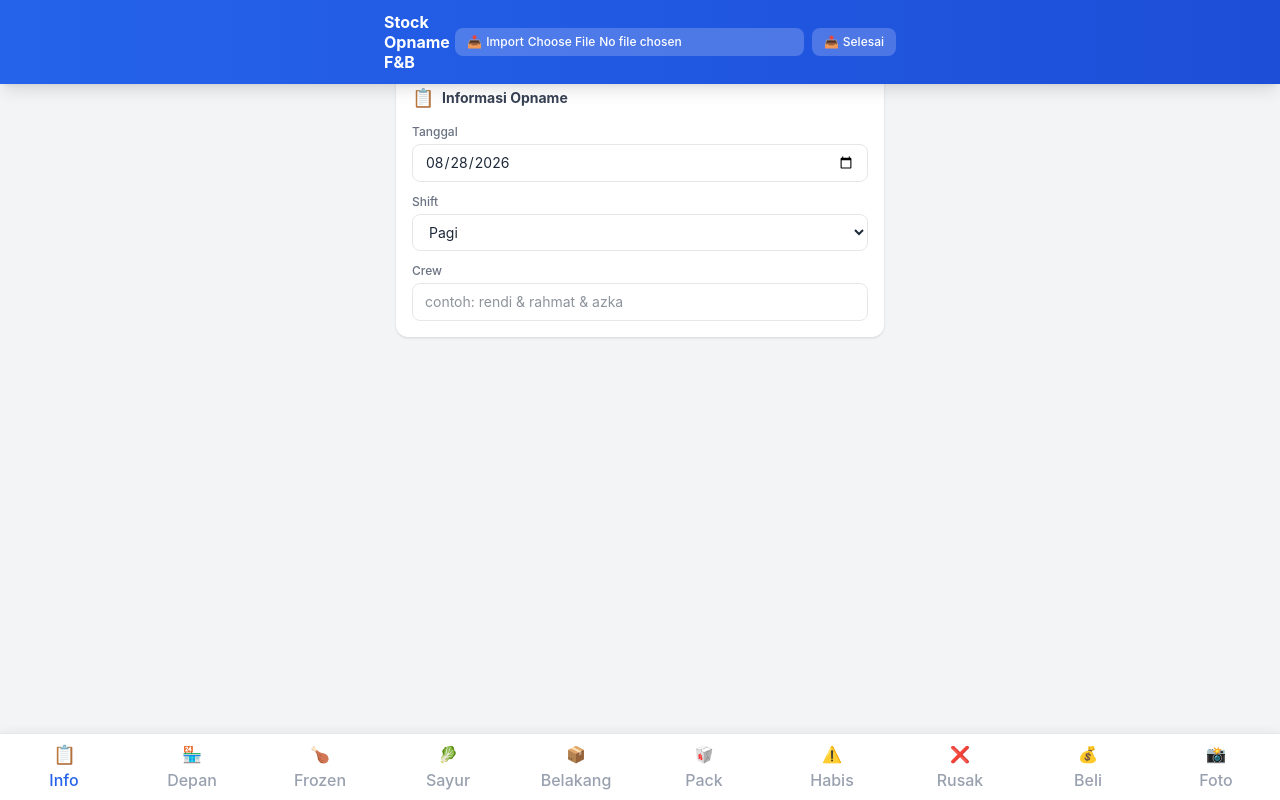
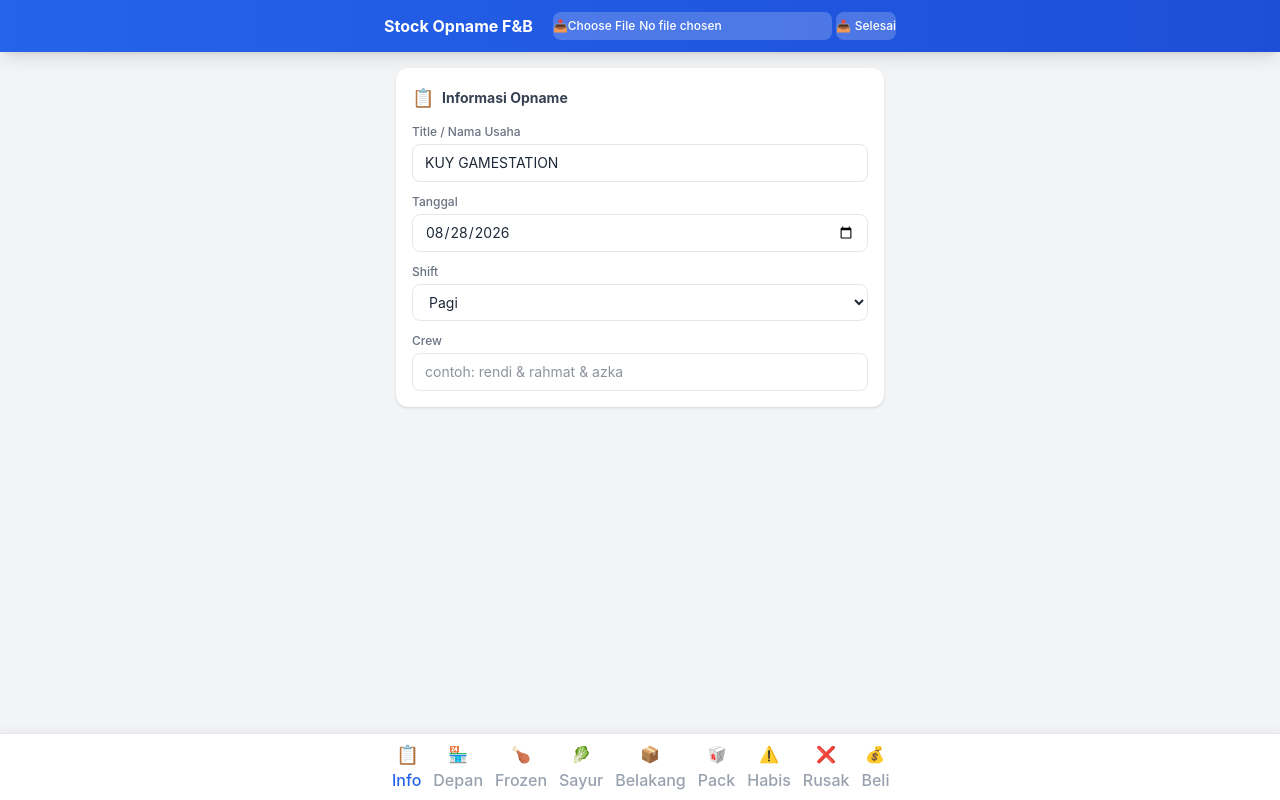
Before and after one commit to indraplrg/opname, a website: page index.html in a window 1280 px wide. Drawn offline with Linux system fonts and the light colour scheme.

Commit message:
fixing ui bug again

```diff
--- a/index.html
+++ b/index.html
@@ -27,12 +27,12 @@
             <div>
                 <h1 class="text-base font-bold leading-tight">Stock Opname F&B</h1>
             </div>
-            <div class="flex items-center gap-2">
-                <label class="bg-white/20 hover:bg-white/30 px-3 py-1.5 rounded-lg text-xs font-medium transition-colors flex items-center gap-1 cursor-pointer">
-                    <span>📥</span> Import
+            <div class="flex items-center gap-1">
+                <label class="bg-white/20 hover:bg-white/30 px-2.5 py-1.5 rounded-lg text-xs font-medium transition-colors flex items-center justify-center cursor-pointer" title="Import JSON">
+                    <span>📥</span>
                     <input type="file" accept=".json" onchange="importJSON(event)" class="hidden">
                 </label>
-                <button onclick="showExport()" class="bg-white/20 hover:bg-white/30 px-3 py-1.5 rounded-lg text-xs font-medium transition-colors flex items-center gap-1">
+                <button onclick="showExport()" class="bg-white/20 hover:bg-white/30 px-2.5 py-1.5 rounded-lg text-xs font-medium transition-colors flex items-center gap-1">
                     <span>📤</span> Selesai
                 </button>
             </div>
@@ -49,6 +49,10 @@
                     <span class="text-lg">📋</span> Informasi Opname
                 </h2>
                 <div class="space-y-3">
+                    <div>
+                        <label class="text-xs font-medium text-gray-500 mb-1 block">Title / Nama Usaha</label>
+                        <input type="text" id="info-title" placeholder="contoh: KUY GAMESTATION" class="w-full border border-gray-200 rounded-lg px-3 py-2 text-sm focus:ring-2 focus:ring-blue-500 focus:border-blue-500 outline-none" oninput="saveData()">
+                    </div>
                     <div>
                         <label class="text-xs font-medium text-gray-500 mb-1 block">Tanggal</label>
                         <input type="date" id="info-tanggal" class="w-full border border-gray-200 rounded-lg px-3 py-2 text-sm focus:ring-2 focus:ring-blue-500 focus:border-blue-500 outline-none" onchange="saveData()">
@@ -234,44 +238,44 @@
 
     <!-- Bottom Navigation -->
     <nav class="fixed bottom-0 left-0 right-0 bg-white border-t border-gray-200 z-50 shadow-[0_-2px_10px_rgba(0,0,0,0.05)]">
-        <div id="bottom-nav" class="flex overflow-x-auto no-scrollbar">
-            <button onclick="switchTab('info')" data-tab="info" class="nav-item active flex flex-col items-center shrink-0 min-w-0 flex-1 py-2 px-0.5 text-[9px] font-medium text-gray-400 hover:text-blue-600 transition-colors">
+        <div id="bottom-nav" class="flex gap-1 overflow-x-auto no-scrollbar max-w-lg mx-auto px-1">
+            <button onclick="switchTab('info')" data-tab="info" class="nav-item active flex flex-col items-center shrink-0 min-w-[48px] py-2 px-1 text-[9px] font-medium text-gray-400 hover:text-blue-600 transition-colors">
                 <span class="nav-icon text-base mb-0.5 transition-transform">📋</span>
                 Info
             </button>
-            <button onclick="switchTab('depan')" data-tab="depan" class="nav-item flex flex-col items-center shrink-0 min-w-0 flex-1 py-2 px-0.5 text-[9px] font-medium text-gray-400 hover:text-blue-600 transition-colors">
+            <button onclick="switchTab('depan')" data-tab="depan" class="nav-item flex flex-col items-center shrink-0 min-w-[48px] py-2 px-1 text-[9px] font-medium text-gray-400 hover:text-blue-600 transition-colors">
                 <span class="nav-icon text-base mb-0.5 transition-transform">🏪</span>
                 Depan
             </button>
-            <button onclick="switchTab('frozen')" data-tab="frozen" class="nav-item flex flex-col items-center shrink-0 min-w-0 flex-1 py-2 px-0.5 text-[9px] font-medium text-gray-400 hover:text-blue-600 transition-colors">
+            <button onclick="switchTab('frozen')" data-tab="frozen" class="nav-item flex flex-col items-center shrink-0 min-w-[48px] py-2 px-1 text-[9px] font-medium text-gray-400 hover:text-blue-600 transition-colors">
                 <span class="nav-icon text-base mb-0.5 transition-transform">🍗</span>
                 Frozen
             </button>
-            <button onclick="switchTab('sayur')" data-tab="sayur" class="nav-item flex flex-col items-center shrink-0 min-w-0 flex-1 py-2 px-0.5 text-[9px] font-medium text-gray-400 hover:text-blue-600 transition-colors">
+            <button onclick="switchTab('sayur')" data-tab="sayur" class="nav-item flex flex-col items-center shrink-0 min-w-[48px] py-2 px-1 text-[9px] font-medium text-gray-400 hover:text-blue-600 transition-colors">
                 <span class="nav-icon text-base mb-0.5 transition-transform">🥬</span>
                 Sayur
             </button>
-            <button onclick="switchTab('belakang')" data-tab="belakang" class="nav-item flex flex-col items-center shrink-0 min-w-0 flex-1 py-2 px-0.5 text-[9px] font-medium text-gray-400 hover:text-blue-600 transition-colors">
+            <button onclick="switchTab('belakang')" data-tab="belakang" class="nav-item flex flex-col items-center shrink-0 min-w-[48px] py-2 px-1 text-[9px] font-medium text-gray-400 hover:text-blue-600 transition-colors">
                 <span class="nav-icon text-base mb-0.5 transition-transform">📦</span>
                 Belakang
             </button>
-            <button onclick="switchTab('packaging')" data-tab="packaging" class="nav-item flex flex-col items-center shrink-0 min-w-0 flex-1 py-2 px-0.5 text-[9px] font-medium text-gray-400 hover:text-blue-600 transition-colors">
+            <button onclick="switchTab('packaging')" data-tab="packaging" class="nav-item flex flex-col items-center shrink-0 min-w-[48px] py-2 px-1 text-[9px] font-medium text-gray-400 hover:text-blue-600 transition-colors">
                 <span class="nav-icon text-base mb-0.5 transition-transform">🥡</span>
                 Pack
             </button>
-            <button onclick="switchTab('habis')" data-tab="habis" class="nav-item flex flex-col items-center shrink-0 min-w-0 flex-1 py-2 px-0.5 text-[9px] font-medium text-gray-400 hover:text-blue-600 transition-colors">
+            <button onclick="switchTab('habis')" data-tab="habis" class="nav-item flex flex-col items-center shrink-0 min-w-[48px] py-2 px-1 text-[9px] font-medium text-gray-400 hover:text-blue-600 transition-colors">
                 <span class="nav-icon text-base mb-0.5 transition-transform">⚠️</span>
                 Habis
             </button>
-            <button onclick="switchTab('rusak')" data-tab="rusak" class="nav-item flex flex-col items-center shrink-0 min-w-0 flex-1 py-2 px-0.5 text-[9px] font-medium text-gray-400 hover:text-blue-600 transition-colors">
+            <button onclick="switchTab('rusak')" data-tab="rusak" class="nav-item flex flex-col items-center shrink-0 min-w-[48px] py-2 px-1 text-[9px] font-medium text-gray-400 hover:text-blue-600 transition-colors">
                 <span class="nav-icon text-base mb-0.5 transition-transform">❌</span>
                 Rusak
             </button>
-            <button onclick="switchTab('pembelian')" data-tab="pembelian" class="nav-item flex flex-col items-center shrink-0 min-w-0 flex-1 py-2 px-0.5 text-[9px] font-medium text-gray-400 hover:text-blue-600 transition-colors">
+            <button onclick="switchTab('pembelian')" data-tab="pembelian" class="nav-item flex flex-col items-center shrink-0 min-w-[48px] py-2 px-1 text-[9px] font-medium text-gray-400 hover:text-blue-600 transition-colors">
                 <span class="nav-icon text-base mb-0.5 transition-transform">💰</span>
                 Beli
             </button>
-            <button onclick="switchTab('foto')" data-tab="foto" class="nav-item flex flex-col items-center shrink-0 min-w-0 flex-1 py-2 px-0.5 text-[9px] font-medium text-gray-400 hover:text-blue-600 transition-colors">
+            <button onclick="switchTab('foto')" data-tab="foto" class="nav-item flex flex-col items-center shrink-0 min-w-[48px] py-2 px-1 text-[9px] font-medium text-gray-400 hover:text-blue-600 transition-colors">
                 <span class="nav-icon text-base mb-0.5 transition-transform">📸</span>
                 Foto
             </button>
@@ -371,7 +375,7 @@
 
     function getDefaultState() {
         return {
-            info: { tanggal: new Date().toISOString().split('T')[0], shift: "Pagi", crew: "" },
+            info: { title: "KUY GAMESTATION", tanggal: new Date().toISOString().split('T')[0], shift: "Pagi", crew: "" },
             depan: JSON.parse(JSON.stringify(DEFAULTS.depan)),
             frozen: JSON.parse(JSON.stringify(DEFAULTS.frozen)),
             sayur: JSON.parse(JSON.stringify(DEFAULTS.sayur)),
@@ -390,6 +394,7 @@
     // ===== LOCALSTORAGE =====
     function saveData() {
         state.info = {
+            title: document.getElementById('info-title').value || "KUY GAMESTATION",
             tanggal: document.getElementById('info-tanggal').value,
             shift: document.getElementById('info-shift').value,
             crew: document.getElementById('info-crew').value
@@ -464,6 +469,9 @@
                     return { ...rest, entries: [entry] };
                 });
             });
+            // Migrate: add title if missing
+            if (!state.info) state.info = {};
+            if (!state.info.title) state.info.title = "KUY GAMESTATION";
         } else {
             state = getDefaultState();
         }
@@ -626,6 +634,7 @@
 
     // ===== RENDER ALL =====
     function renderAll() {
+        document.getElementById('info-title').value = state.info.title || 'KUY GAMESTATION';
         document.getElementById('info-tanggal').value = state.info.tanggal || '';
         document.getElementById('info-shift').value = state.info.shift || 'Pagi';
         document.getElementById('info-crew').value = state.info.crew || '';
@@ -652,7 +661,7 @@
 
         let text = '';
         text += '📋 STOCK OPNAME F&B\n';
-        text += 'KUY GAMESTATION\n';
+        text += (state.info.title || 'KUY GAMESTATION') + '\n';
         text += `Tanggal: _${tgl}_/${bln}_/${thn}_\n`;
         text += `Shift: ${info.shift || ''} \n`;
         text += `Crew : _${info.crew || ''}_\n`;
```
